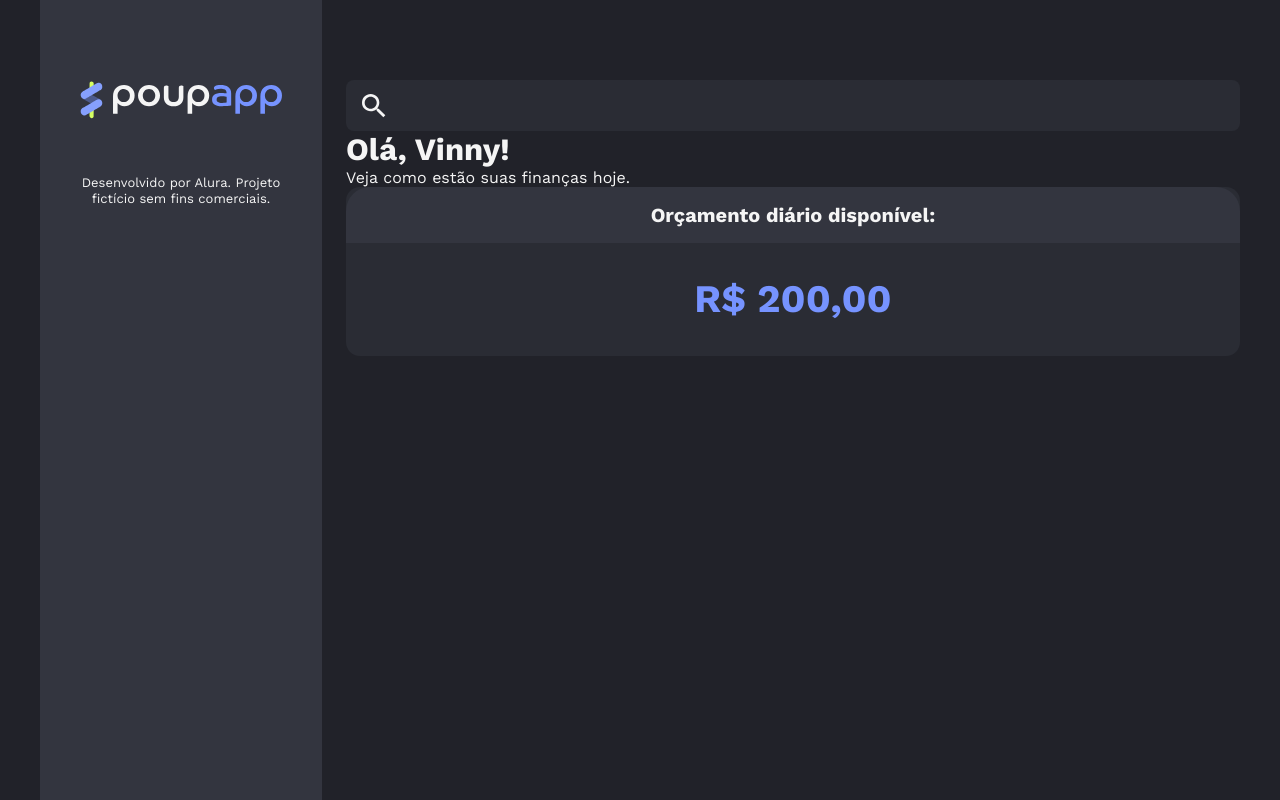
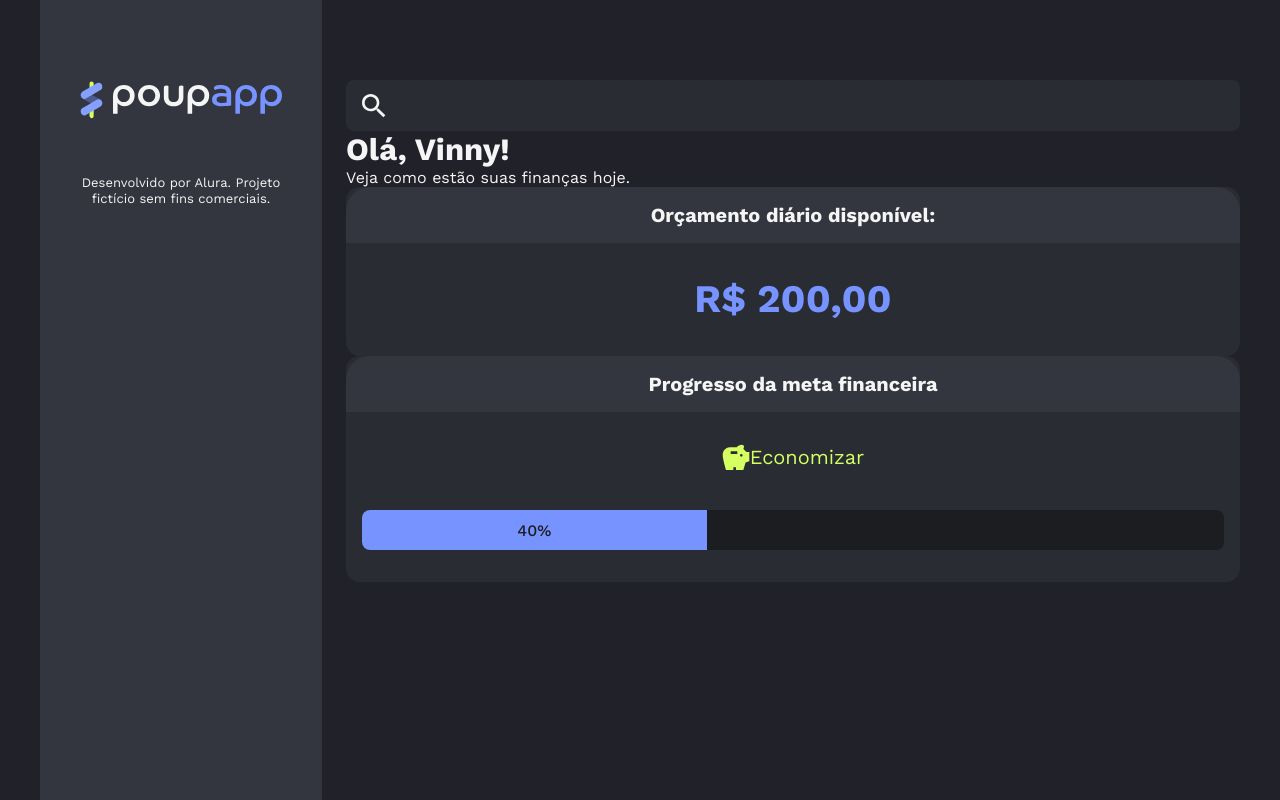
Before and after one commit to beatrizabdias/poupapp, a React (Vite) app: page / in a window 1280 px wide. Built offline with nearby package versions, Linux system fonts and the light colour scheme.

Commit message:
feat: add SavingStatus and ProgressBar components

```diff
--- a/src/App.jsx
+++ b/src/App.jsx
@@ -5,6 +5,7 @@
 import { Typography } from './components/Typography'
 import Card from './components/Card'
 import { DailyBudget } from './components/DailyBudget'
+import { SavingStatus } from './components/SavingStatus'
 
 function App() {
   return (
@@ -26,16 +27,18 @@
                 </Card.Header>
                 <Card.Body>
                   <DailyBudget value={200}/>
-
                 </Card.Body>
-
+              </Card>
+              <Card>
+                <Card.Header>
+                  Progresso da meta financeira
+                </Card.Header>
+                <Card.Body>
+                  <SavingStatus percent={40} />
+                </Card.Body>
               </Card>
             </section>
           </div>
-
-
-
-
         </Main>
     </Container>
   )
--- /dev/null
+++ b/src/components/ProgressBar/index.jsx
@@ -0,0 +1,16 @@
+import styles from './progressbar.module.css'
+
+export const ProgressBar = ({ percent }) => {
+    return (
+        <div className={styles.wrapper}>
+            <div
+                className={styles.filled}
+                style = {{
+                    width: `${percent}%`
+                }}
+            >
+                {percent}%
+            </div>
+        </div>
+    )
+}
--- /dev/null
+++ b/src/components/ProgressBar/progressbar.module.css
@@ -0,0 +1,20 @@
+.wrapper {
+    width: 100%;
+    background-color: var(--neutral-darker);
+    border-radius: 8px;
+    height: 40px;
+    overflow: hidden;
+}
+
+.filled {
+    background-color: var(--primary-highlight);
+    height: 100%;
+    display: flex;
+    align-items: center;
+    justify-content: center;
+    color: var(--neutral-darker);
+    font-size: 16px;
+    line-height: 120%;
+    font-weight: 500;
+    transition: width 0.3s ease;
+}
--- /dev/null
+++ b/src/components/SavingStatus/index.jsx
@@ -0,0 +1,14 @@
+import { IconSavings } from '../icons'
+import { ProgressBar } from '../ProgressBar'
+import styles from './savingsstatus.module.css'
+
+export const SavingStatus = ({ percent }) => {
+    return (
+        <div className={styles.container}>
+            <p>
+                <IconSavings />Economizar
+            </p>
+            <ProgressBar percent={percent}/>
+        </div>
+    )
+}
--- /dev/null
+++ b/src/components/SavingStatus/savingsstatus.module.css
@@ -0,0 +1,15 @@
+.container {
+    display: flex;
+    flex-direction: column;
+    gap: 40px;
+}
+
+.container p {
+    margin: 0;
+    display: flex;
+    justify-content: center;
+    align-items: center;
+    font-size: 20px;
+    line-height: 125%;
+    color: var(--secondary-income);
+}
```
